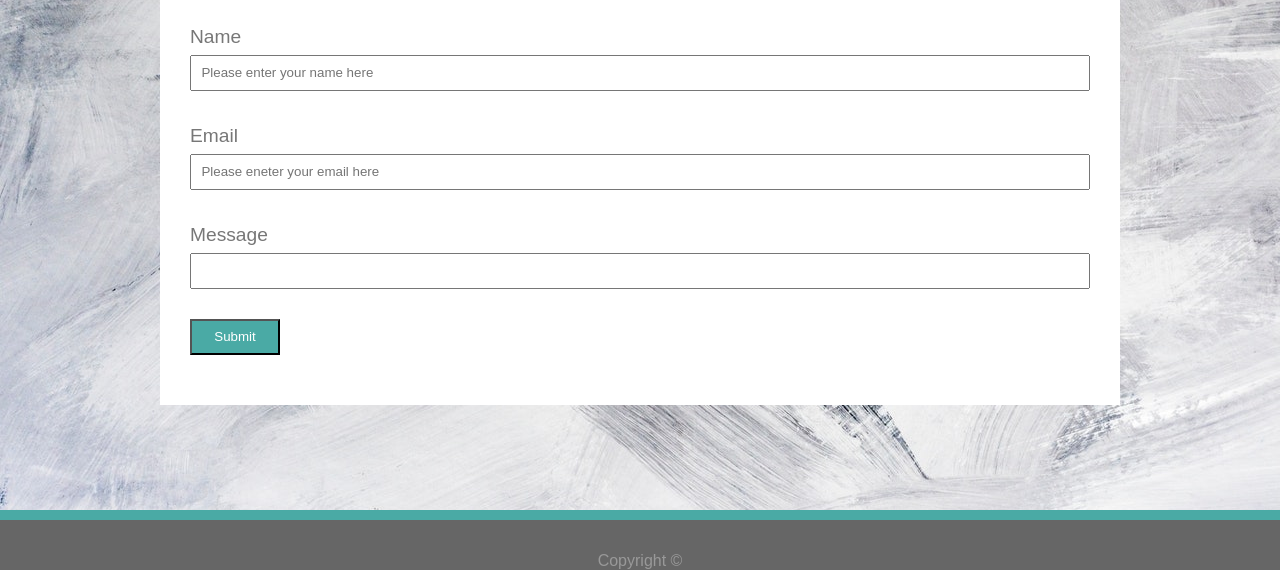
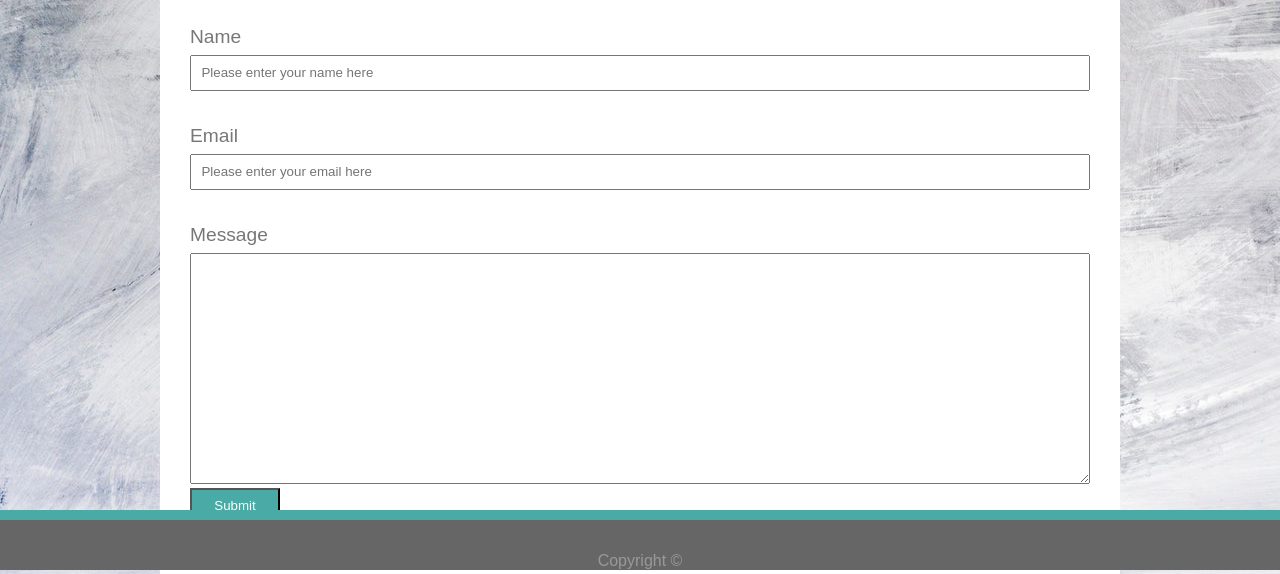
Before and after one commit to DIAOSI29/Basic-Portfolio, a plain HTML site: page contact.html in a window 1280 px wide. Shown: the part 230-804 px from the top of the page. Drawn offline with Linux system fonts and the light colour scheme.

Commit message:
finalise contact page html writing

```diff
--- a/contact.html
+++ b/contact.html
@@ -24,10 +24,15 @@
       <input type="text" placeholder="  Please enter your name here" />
 
       <label for="Eamil">Email</label>
-      <input type="email" placeholder="  Please eneter your email here" />
+      <input type="email" placeholder="  Please enter your email here" />
 
       <label for="Message">Message</label>
-      <input type="text" id="message-area" />
+      <textarea
+        name="message"
+        id="message"
+        rows="15"
+        style="width: 100%"
+      ></textarea>
 
       <input type="submit" class="tealbg" value="Submit" id="submitbtn" />
     </section>
```
